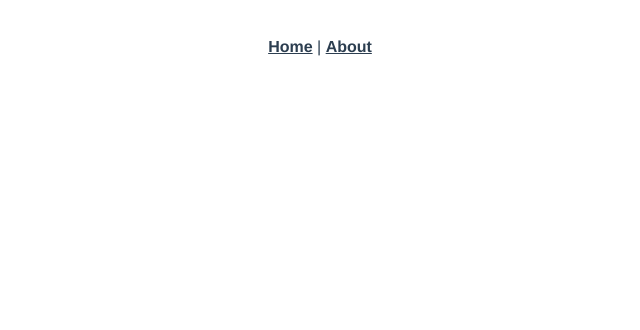
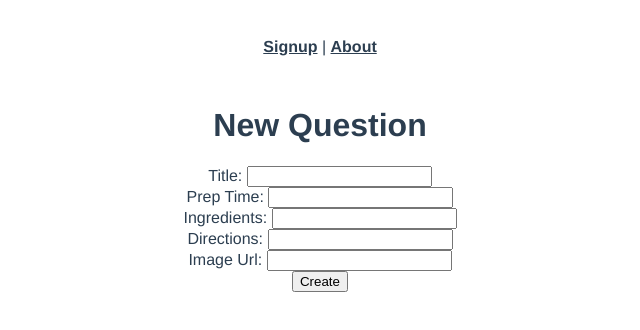
Before and after one commit to tommy3wood/boulder_budz_vue, a Vue app: page /questions/new in a window 1280 px wide. Shown: the top 330 px of the page, without its empty margins (320-960 px from the left). Built offline with nearby package versions, Linux system fonts and the light colour scheme.

Commit message:
signup/index/create

```diff
--- a/src/App.vue
+++ b/src/App.vue
@@ -1,7 +1,7 @@
 <template>
   <div id="app">
     <div id="nav">
-      <router-link to="/">Home</router-link> |
+      <router-link to="/Signup">Signup</router-link> |
       <router-link to="/about">About</router-link>
     </div>
     <router-view/>
--- a/src/main.js
+++ b/src/main.js
@@ -1,6 +1,10 @@
 import Vue from 'vue'
 import App from './App.vue'
 import router from './router'
+import axios from "axios";
+
+axios.defaults.baseURL =
+  process.env.NODE_ENV === "development" ? "http://localhost:3000" : "/";
 
 Vue.config.productionTip = false
 
--- a/src/router/index.js
+++ b/src/router/index.js
@@ -1,23 +1,20 @@
 import Vue from 'vue'
 import VueRouter from 'vue-router'
-import Home from '../views/Home.vue'
+
+import Signup from '../views/Signup.vue';
+
+import QuestionsIndex from '../views/QuestionsIndex.vue'
+import QuestionsNew from '../views/QuestionsNew.vue'
+import QuestionsShow from '../views/QuestionsShow.vue'
 
 Vue.use(VueRouter)
 
 const routes = [
-  {
-    path: '/',
-    name: 'Home',
-    component: Home
-  },
-  {
-    path: '/about',
-    name: 'About',
-    // route level code-splitting
-    // this generates a separate chunk (about.[hash].js) for this route
-    // which is lazy-loaded when the route is visited.
-    component: () => import(/* webpackChunkName: "about" */ '../views/About.vue')
-  }
+  {path: '/signup', name: 'signup', component: Signup},
+
+  {path: '/questions', name: 'questions-index', component: QuestionsIndex},
+  {path: '/questions/new', name: 'questions-new', component: QuestionsNew},
+  {path: '/questions/:id', name: 'questions-show', component: QuestionsShow}
 ]
 
 const router = new VueRouter({
--- a/src/views/About.vue
+++ /dev/null
@@ -1,5 +0,0 @@
-<template>
-  <div class="about">
-    <h1>This is an about page</h1>
-  </div>
-</template>
--- a/src/views/Home.vue
+++ /dev/null
@@ -1,18 +0,0 @@
-<template>
-  <div class="home">
-    <img alt="Vue logo" src="../assets/logo.png">
-    <HelloWorld msg="Welcome to Your Vue.js App"/>
-  </div>
-</template>
-
-<script>
-// @ is an alias to /src
-import HelloWorld from '@/components/HelloWorld.vue'
-
-export default {
-  name: 'Home',
-  components: {
-    HelloWorld
-  }
-}
-</script>
--- /dev/null
+++ b/src/views/QuestionsIndex.vue
@@ -0,0 +1,35 @@
+<template>
+  <div class="questions-index">
+    <h1 class="text-center mb-5">QUESTIONS</h1>
+
+    <div v-for="question in questions">
+      <h5>User: {{ question.op }}</h5>
+      <h5>Category: {{ question.category }}</h5>
+      <h5>Question: {{ question.title }}</h5>
+      <h5>Question Body: {{ question.content }}</h5>
+    </div>
+  </div>
+</template>
+
+<style>
+</style>
+
+<script>
+  var axios = require("axios");
+
+  export default {
+    data: function() {
+      return {
+        questions: []
+      };
+    },
+    created: function() {
+      axios
+        .get("/api/questions")
+        .then(response => {
+          this.questions = response.data;
+        });
+    },
+    methods: {}
+  };
+</script>
--- /dev/null
+++ b/src/views/QuestionsNew.vue
@@ -0,0 +1,78 @@
+<template>
+  <div class="questions-new">
+    <div class="row">
+      <form class="col-sm-6" v-on:submit.prevent="createQuestion()">
+        <h1 class="text-center mb-5">New Question</h1>
+
+        <ul>
+          <li class="text-danger" v-for="error in errors">{{ error }}</li>
+        </ul>
+
+        <div class="form-group">
+          <label>Title: </label>
+          <input class="form-control" type="text" v-model="title">
+        </div>
+
+        <div class="form-group">
+          <label>Prep Time: </label>
+          <input class="form-control" type="number" v-model="prepTime">
+        </div>
+
+        <div class="form-group">
+          <label>Ingredients: </label>
+          <input class="form-control" type="text" v-model="ingredients">
+        </div>
+
+        <div class="form-group">
+          <label>Directions: </label>
+          <input class="form-control" type="text" v-model="directions">
+        </div>
+
+        <div class="form-group">
+          <label>Image Url: </label>
+          <input class="form-control" type="text" v-model="imageUrl">
+        </div>
+
+        <input class="btn btn-info" type="submit" value="Create">
+      </form>
+
+    </div>
+  </div>
+</template>
+
+<script>
+  var axios = require("axios");
+
+  export default {
+    data: function() {
+      return {
+        title: "",
+        prepTime: "",
+        ingredients: "",
+        directions: "",
+        imageUrl: "",
+        errors: []
+      };
+    },
+    created: function() {},
+    methods: {
+      createQuestion: function() {
+        var clientParams = {
+          title: this.title,
+          prep_time: this.prepTime,
+          ingredients: this.ingredients,
+          directions: this.directions,
+          image_url: this.imageUrl
+        };
+
+        axios
+          .post("/api/questions", clientParams)
+          .then(response => {
+            this.$router.push("/questions");
+          }).catch(error => {
+            this.errors = error.response.data.errors;
+          });
+      }
+    }
+  };
+</script>
--- /dev/null
+++ b/src/views/QuestionsShow.vue
@@ -0,0 +1,20 @@
+<template>
+  <div class="home">
+    <h1>{{ message }}</h1>
+  </div>
+</template>
+
+<style>
+</style>
+
+<script>
+export default {
+  data: function() {
+    return {
+      message: "Welcome to Vue.js!"
+    };
+  },
+  created: function() {},
+  methods: {}
+};
+</script>
--- /dev/null
+++ b/src/views/Signup.vue
@@ -0,0 +1,99 @@
+<template>
+  <div class="signup">
+    <div class="row">
+      <form v-on:submit.prevent="submit()">
+        <h1 class="text-center mb-5">Signup</h1>
+        <ul>
+          <li class="text-danger" v-for="error in errors">{{ error }}</li>
+        </ul>
+        <div class="form-group">
+          <label>Email:</label>
+          <input type="email" class="form-control" v-model="email">
+        </div>
+<!--         <div class="form-group">
+          <label>Password:</label>
+          <input type="password" class="form-control" v-model="password">
+        </div> -->
+        <!-- <div class="form-group">
+          <label>Password confirmation:</label>
+          <input
+            type="password"
+            class="form-control"
+            :class="{
+                    'is-invalid': passwordConfirmation !== '' && password !== passwordConfirmation,
+                    'is-valid': passwordConfirmation !== '' && password === passwordConfirmation
+                    }"
+            v-model="passwordConfirmation"
+          >
+          <div class="valid-feedback">
+            Passwords Match
+          </div>
+          <div class="invalid-feedback">
+            Password must match password confirmation
+          </div>
+        </div> -->
+        <div class="form-group">
+          <label>Phone:</label>
+          <input type="phone" class="form-control" v-model="phone">
+        </div>
+
+        <div class="form-group">
+          <label>Bio:</label>
+          <input type="text" class="form-control" v-model="bio">
+        </div>
+
+        <div class="form-group">
+          <label>Home Crag:</label>
+          <input type="home_crag" class="form-control" v-model="home_crag">
+        </div>
+
+        <div class="form-group">
+          <label>Location:</label>
+          <input type="location" class="form-control" v-model="location">
+        </div>
+
+        <input type="submit" class="btn btn-primary" value="Submit">
+      </form>
+    </div>
+  </div>
+</template>
+
+<script>
+import axios from "axios";
+
+export default {
+  data: function() {
+    return {
+      email: "",
+      // password: "password",
+      // passwordConfirmation: "password",
+      phone: "",
+      bio: "",
+      home_crag: "",
+      location: "",
+      errors: []
+    };
+  },
+  methods: {
+    submit: function() {
+      var params = {
+        email: this.email,
+        // password: this.password,
+        // password_confirmation: this.passwordConfirmation,
+        phone: this.phone,
+        bio: this.bio,
+        home_crag: this.home_crag,
+        location: this.location
+      };
+      axios
+        .post("/api/users", params)
+        .then(response => {
+          this.$router.push("/");
+        })
+        .catch(error => {
+          this.errors = error.response.data.errors;
+        });
+    }
+  }
+};
+</script>
```
